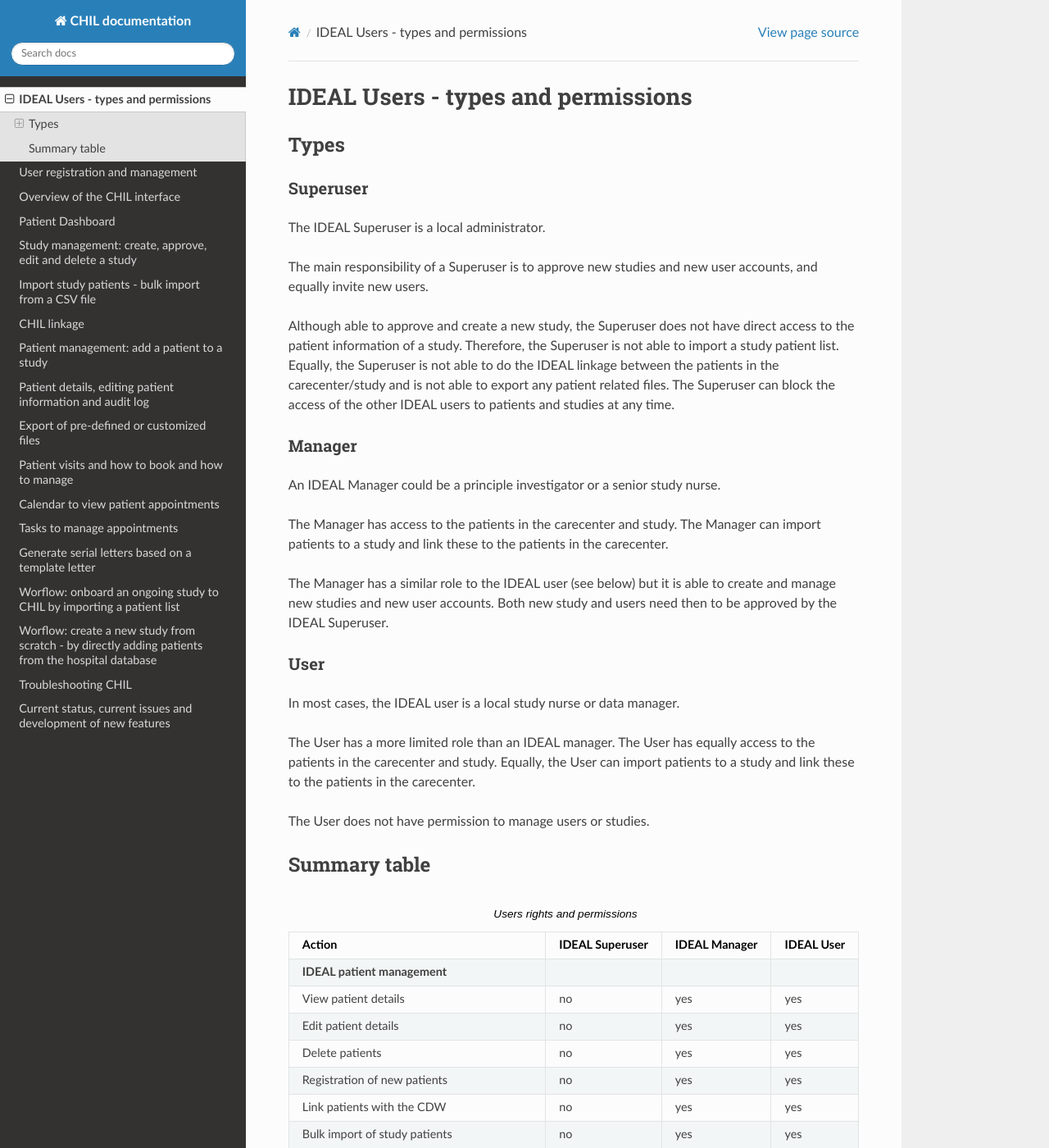
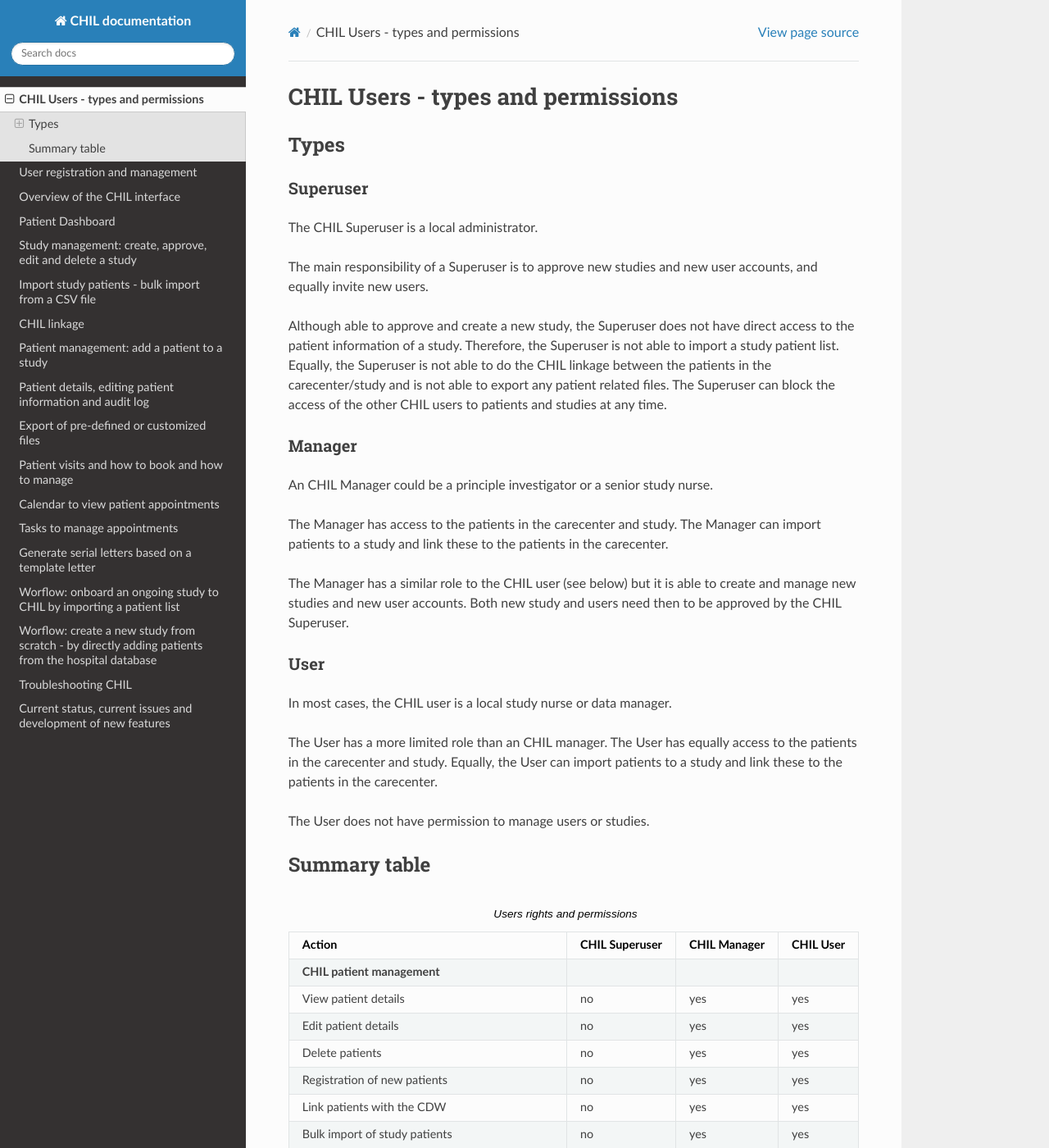
Before and after one commit to Nynuphar/IDEAL-doc, a Sphinx documentation site: the page built from docs/source/users.rst, in a window 1280 px wide and 1400 px high. Shown: the whole window at 82% size. Built offline with Sphinx 7.4.7 and the Read the Docs theme 3.1.0, drawn with Linux system fonts in a browser that asks for light colours.

Commit message:
Update users.rst

```diff
--- a/docs/source/users.rst
+++ b/docs/source/users.rst
@@ -1,4 +1,4 @@
-IDEAL Users - types and permissions
+CHIL Users - types and permissions
 ######################################
 
 Types
@@ -7,27 +7,27 @@ Types
 Superuser
 ==========
 
-The IDEAL Superuser is a local administrator.
+The CHIL Superuser is a local administrator.
 
 The main responsibility of a Superuser is to approve new studies and new user accounts, and equally invite new users.
 
-Although able to approve and create a new study, the Superuser does not have direct access to the patient information of a study. Therefore, the Superuser is not able to import a study patient list. Equally, the Superuser is not able to do the IDEAL linkage between the patients in the carecenter/study and is not able to export any patient related files. The Superuser can block the access of the other IDEAL users to patients and studies at any time.
+Although able to approve and create a new study, the Superuser does not have direct access to the patient information of a study. Therefore, the Superuser is not able to import a study patient list. Equally, the Superuser is not able to do the CHIL linkage between the patients in the carecenter/study and is not able to export any patient related files. The Superuser can block the access of the other CHIL users to patients and studies at any time.
 
 Manager
 =========
 
-An IDEAL Manager could be a principle investigator or a senior study nurse.
+An CHIL Manager could be a principle investigator or a senior study nurse.
 
 The Manager has access to the patients in the carecenter and study. The Manager can import patients to a study and link these to the patients in the carecenter.
 
-The Manager has a similar role to the IDEAL user (see below) but it is able to create and manage new studies and new user accounts. Both new study and users need then to be approved by the IDEAL Superuser.
+The Manager has a similar role to the CHIL user (see below) but it is able to create and manage new studies and new user accounts. Both new study and users need then to be approved by the CHIL Superuser.
 
 User
 ======
 
-In most cases, the IDEAL user is a local study nurse or data manager.
+In most cases, the CHIL user is a local study nurse or data manager.
 
-The User has a more limited role than an IDEAL manager. The User has equally access to the patients in the carecenter and study. Equally, the User can import patients to a study and link these to the patients in the carecenter.
+The User has a more limited role than an CHIL manager. The User has equally access to the patients in the carecenter and study. Equally, the User can import patients to a study and link these to the patients in the carecenter.
 
 The User does not have permission to manage users or studies.
 
@@ -39,10 +39,10 @@ Summary table
   :header-rows: 1
 
   * - **Action**
-    - **IDEAL Superuser**
-    - **IDEAL Manager**
-    - **IDEAL User**
-  * - **IDEAL patient management**
+    - **CHIL Superuser**
+    - **CHIL Manager**
+    - **CHIL User**
+  * - **CHIL patient management**
     -
     -
     -
```
